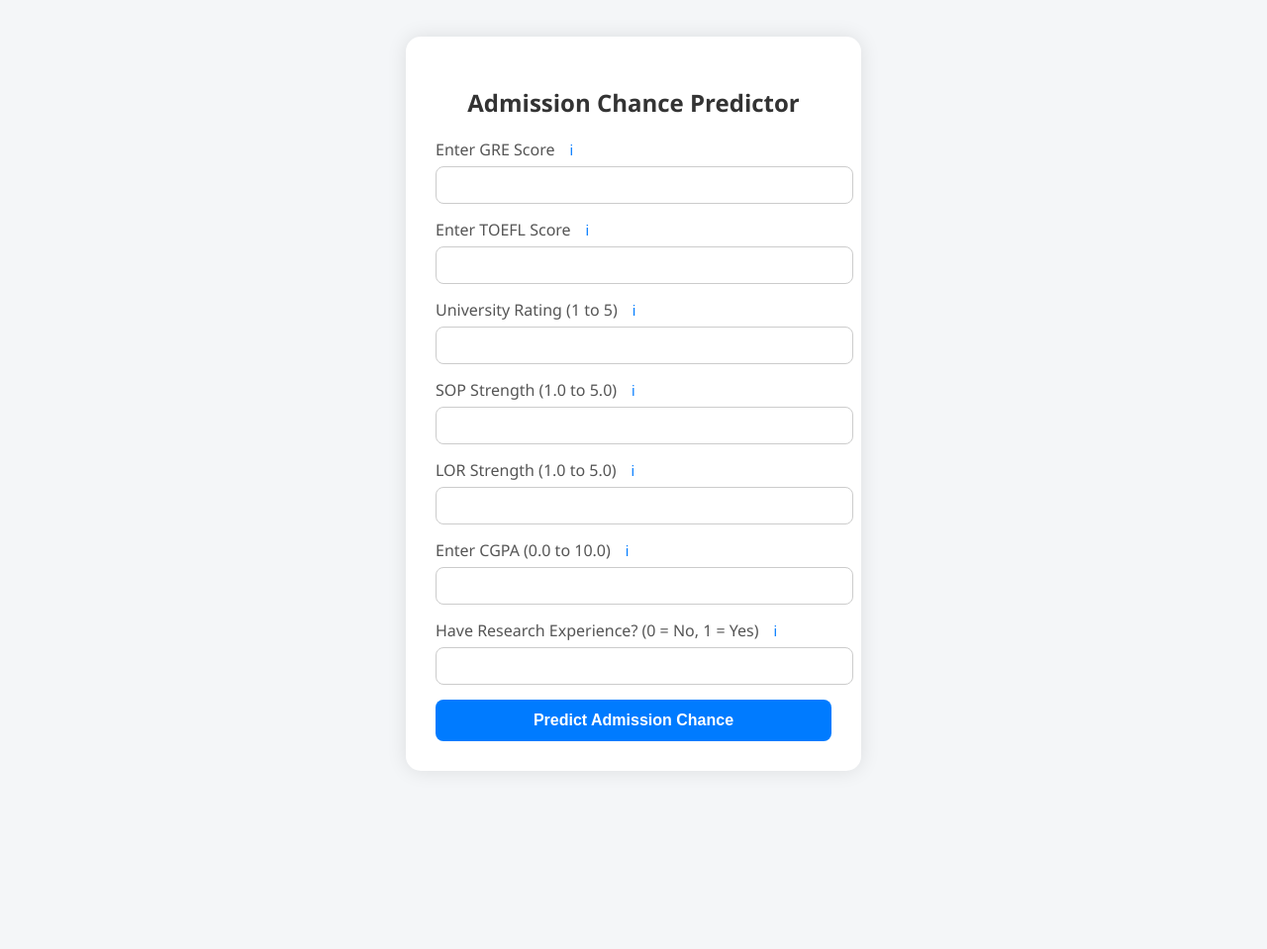
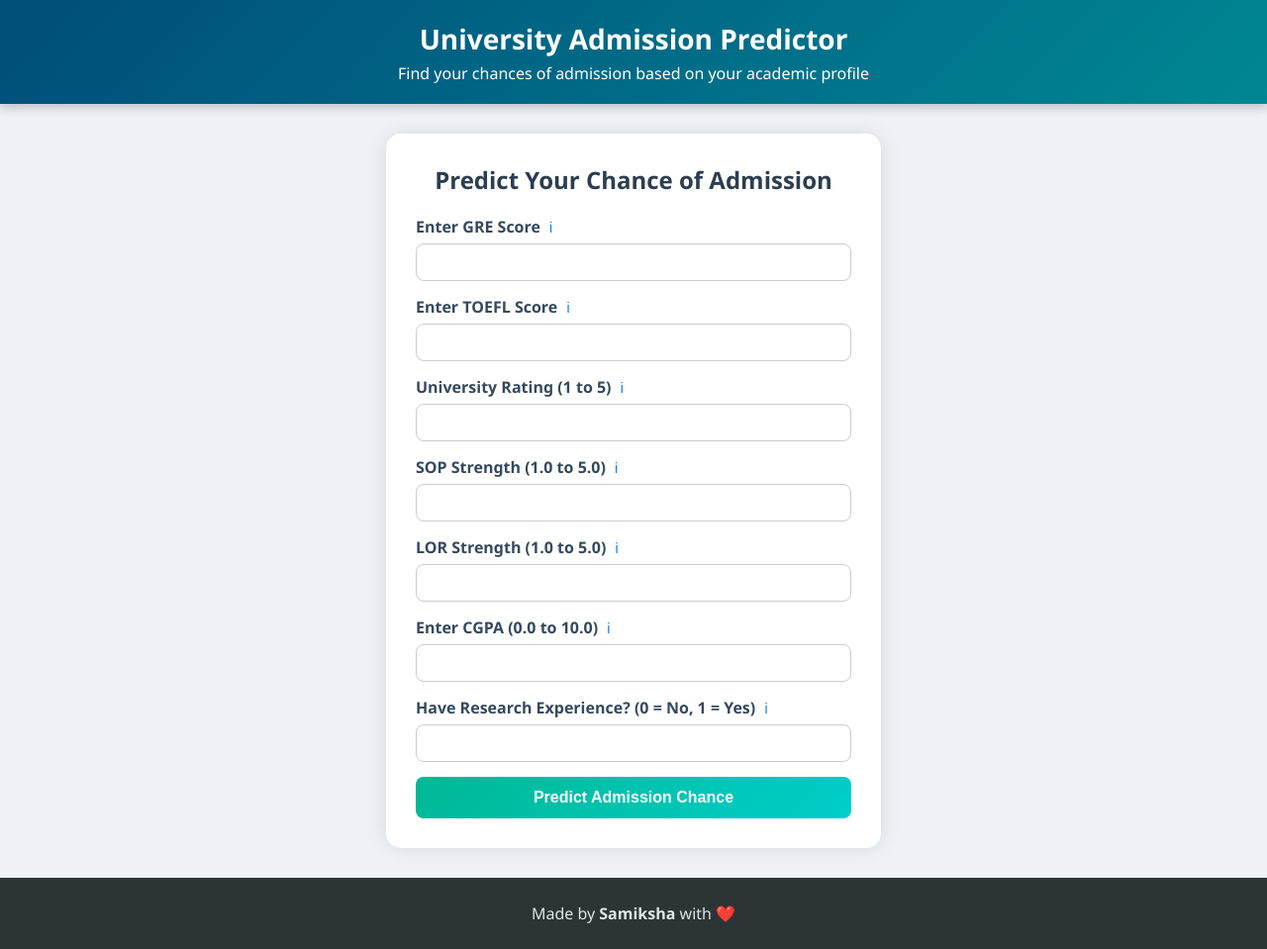
Before and after one commit to samiksha-karpe/Admission-Predictor, a Flask app: page / in a window 1280 px wide. Shown: the whole page at 99% size. Before the commit the page ends 749 px from the top, so only its background shows below. Run offline with Flask 3, Linux system fonts and the light colour scheme; parts of the project's set-up code (start-up, migrations or seed data) failed here and were passed over.

Commit message:
Update index.html

```diff
--- a/templates/index.html
+++ b/templates/index.html
@@ -3,37 +3,69 @@
 <head>
   <meta charset="UTF-8">
   <title>Admission Predictor</title>
+  <meta name="viewport" content="width=device-width, initial-scale=1.0">
   <style>
+    * {
+      box-sizing: border-box;
+      margin: 0;
+      padding: 0;
+    }
+
     body {
       font-family: 'Segoe UI', sans-serif;
-      background: #f4f6f8;
+      background: #eef2f7;
       display: flex;
-      justify-content: center;
-      align-items: center;
-      height: 100vh;
+      flex-direction: column;
+      min-height: 100vh;
     }
+
+    header {
+      background: linear-gradient(135deg, #004d7a, #008793);
+      padding: 20px 10px;
+      text-align: center;
+      color: white;
+      box-shadow: 0 4px 10px rgba(0, 0, 0, 0.2);
+    }
+
+    header h1 {
+      font-size: 28px;
+      margin-bottom: 5px;
+    }
+
+    header p {
+      font-size: 16px;
+      font-weight: 300;
+    }
+
     .container {
       background: white;
       padding: 30px;
       border-radius: 15px;
       box-shadow: 0 0 20px rgba(0,0,0,0.1);
-      width: 400px;
+      width: 90%;
+      max-width: 500px;
+      margin: 30px auto;
+      flex-grow: 1;
     }
+
     h2 {
       text-align: center;
-      color: #333;
+      color: #2c3e50;
       margin-bottom: 20px;
     }
+
     .form-group {
       margin-bottom: 15px;
       position: relative;
     }
+
     label {
       display: block;
       margin-bottom: 6px;
-      font-weight: 500;
-      color: #555;
+      font-weight: 600;
+      color: #34495e;
     }
+
     input[type="number"] {
       width: 100%;
       padding: 10px;
@@ -41,6 +73,7 @@
       border-radius: 8px;
       font-size: 14px;
     }
+
     .tooltip-icon {
       margin-left: 5px;
       color: #007BFF;
@@ -49,52 +82,99 @@
       background: none;
       font-size: 14px;
     }
+
     .tooltip-text {
       display: none;
       position: absolute;
-      background-color: #333;
+      background-color: #2c3e50;
       color: #fff;
       padding: 8px;
       border-radius: 5px;
       font-size: 12px;
-      top: 25px;
+      top: 100%;
       left: 0;
       width: 100%;
+      margin-top: 6px;
       z-index: 10;
     }
-    .form-group:hover .tooltip-text {
+
+    .form-group.show-tooltip .tooltip-text {
       display: block;
     }
+
     input[type="submit"] {
       width: 100%;
       padding: 12px;
       border: none;
       border-radius: 8px;
-      background-color: #007BFF;
+      background: linear-gradient(135deg, #00b894, #00cec9);
       color: white;
       font-size: 16px;
       font-weight: bold;
       cursor: pointer;
+      transition: background 0.3s ease;
     }
+
     input[type="submit"]:hover {
-      background-color: #0056b3;
+      background: linear-gradient(135deg, #0984e3, #74b9ff);
     }
+
     .result {
       text-align: center;
       margin-top: 20px;
       font-weight: bold;
-      color: #007BFF;
+      color: #16a085;
+      font-size: 18px;
+    }
+
+    footer {
+      background-color: #2d3436;
+      color: #dfe6e9;
+      text-align: center;
+      padding: 25px 10px;
+      font-size: 16px;
+      font-weight: 500;
+    }
+
+    footer span {
+      color: #fab1a0;
+    }
+
+    @media (max-width: 600px) {
+      .container {
+        padding: 20px;
+        margin: 20px;
+      }
+
+      header h1 {
+        font-size: 22px;
+      }
+
+      header p {
+        font-size: 14px;
+      }
+
+      footer {
+        font-size: 14px;
+        padding: 20px;
+      }
     }
   </style>
 </head>
 <body>
+
+  <header>
+    <h1>University Admission Predictor</h1>
+    <p>Find your chances of admission based on your academic profile</p>
+  </header>
+
   <div class="container">
-    <h2>Admission Chance Predictor</h2>
+    <h2>Predict Your Chance of Admission</h2>
     <form action="/predict" method="post">
 
       <div class="form-group">
         <label>Enter GRE Score
-          <button class="tooltip-icon" type="button">i</button>
+          <button class="tooltip-icon" type="button" onmouseover="showTooltip(this)">i</button>
           <div class="tooltip-text">GRE scores range from 260 to 340.</div>
         </label>
         <input type="number" name="gre" step="any" required>
@@ -102,7 +182,7 @@
 
       <div class="form-group">
         <label>Enter TOEFL Score
-          <button class="tooltip-icon" type="button">i</button>
+          <button class="tooltip-icon" type="button" onmouseover="showTooltip(this)">i</button>
           <div class="tooltip-text">TOEFL scores range from 0 to 120.</div>
         </label>
         <input type="number" name="toefl" step="any" required>
@@ -110,7 +190,7 @@
 
       <div class="form-group">
         <label>University Rating (1 to 5)
-          <button class="tooltip-icon" type="button">i</button>
+          <button class="tooltip-icon" type="button" onmouseover="showTooltip(this)">i</button>
           <div class="tooltip-text">Rate your university from 1 (low) to 5 (high).</div>
         </label>
         <input type="number" name="rating" step="any" required>
@@ -118,7 +198,7 @@
 
       <div class="form-group">
         <label>SOP Strength (1.0 to 5.0)
-          <button class="tooltip-icon" type="button">i</button>
+          <button class="tooltip-icon" type="button" onmouseover="showTooltip(this)">i</button>
           <div class="tooltip-text">Strength of your Statement of Purpose (1 to 5).</div>
         </label>
         <input type="number" name="sop" step="any" required>
@@ -126,7 +206,7 @@
 
       <div class="form-group">
         <label>LOR Strength (1.0 to 5.0)
-          <button class="tooltip-icon" type="button">i</button>
+          <button class="tooltip-icon" type="button" onmouseover="showTooltip(this)">i</button>
           <div class="tooltip-text">Strength of your Letter of Recommendation (1 to 5).</div>
         </label>
         <input type="number" name="lor" step="any" required>
@@ -134,7 +214,7 @@
 
       <div class="form-group">
         <label>Enter CGPA (0.0 to 10.0)
-          <button class="tooltip-icon" type="button">i</button>
+          <button class="tooltip-icon" type="button" onmouseover="showTooltip(this)">i</button>
           <div class="tooltip-text">Your final CGPA on a 10-point scale.</div>
         </label>
         <input type="number" name="cgpa" step="any" required>
@@ -142,7 +222,7 @@
 
       <div class="form-group">
         <label>Have Research Experience? (0 = No, 1 = Yes)
-          <button class="tooltip-icon" type="button">i</button>
+          <button class="tooltip-icon" type="button" onmouseover="showTooltip(this)">i</button>
           <div class="tooltip-text">Enter 1 if you have research experience, else 0.</div>
         </label>
         <input type="number" name="research" step="1" min="0" max="1" required>
@@ -155,5 +235,21 @@
       <div class="result">{{ result }}</div>
     {% endif %}
   </div>
+
+  <footer>
+    Made by <strong>Samiksha</strong> with <span>❤️</span>
+  </footer>
+
+  <script>
+    function showTooltip(btn) {
+      const group = btn.closest('.form-group');
+      group.classList.add('show-tooltip');
+      clearTimeout(group.tooltipTimer);
+      group.tooltipTimer = setTimeout(() => {
+        group.classList.remove('show-tooltip');
+      }, 5000);
+    }
+  </script>
+
 </body>
 </html>
```
